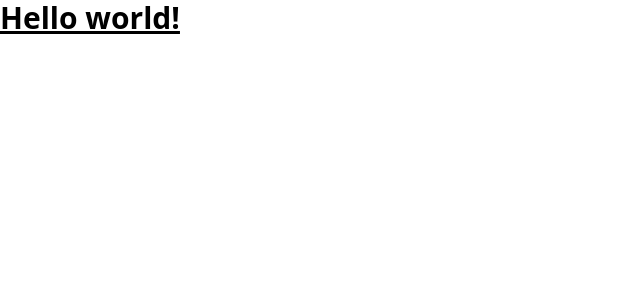
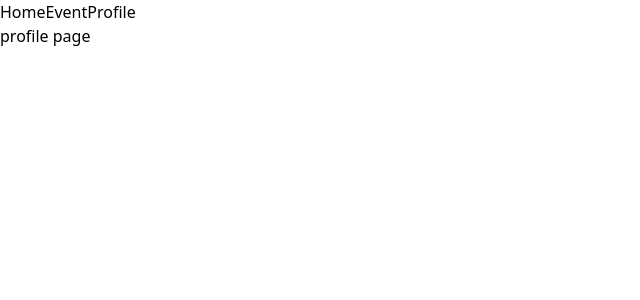
Before and after one commit to riskihia/learn-nuxt, a Nuxt app: page /events/profile in a window 1280 px wide. Shown: the top 300 px of the page, without its empty margins (0-640 px from the left). Built offline with nearby package versions, Linux system fonts and the light colour scheme.

Commit message:
add: page, route, navigation

```diff
--- a/app.vue
+++ b/app.vue
@@ -1,5 +1,16 @@
 <template>
-  <h1 class="text-3xl font-bold underline">
-    Hello world!
-  </h1>
+  <div>
+    <NuxtLayout>
+      <header>
+        <ul>
+          <li>
+            <NuxtLink to="/">Home</NuxtLink>
+            <NuxtLink to="/event">Event</NuxtLink>
+            <NuxtLink to="/events/profile">Profile</NuxtLink>
+          </li>
+        </ul>
+      </header>
+      <NuxtPage />
+    </NuxtLayout>
+  </div>
 </template>
--- /dev/null
+++ b/pages/event.vue
@@ -0,0 +1,3 @@
+<template>
+    <div>event page</div>
+</template>
--- /dev/null
+++ b/pages/events/[id].vue
@@ -0,0 +1,11 @@
+<script setup>
+    const route = useRoute();
+
+    console.log(route.params);
+</script>
+
+<template>
+    <div>
+        event id: {{ $route.params.id}}
+    </div>
+</template>
--- /dev/null
+++ b/pages/events/index.vue
@@ -0,0 +1,5 @@
+<template>
+    <div>
+        index event page
+    </div>
+</template>
--- /dev/null
+++ b/pages/events/profile.vue
@@ -0,0 +1,5 @@
+<template>
+    <div>
+        profile page
+    </div>
+</template>
--- /dev/null
+++ b/pages/index.vue
@@ -0,0 +1,5 @@
+<template>
+    <div>
+        index page
+    </div>
+</template>
```
